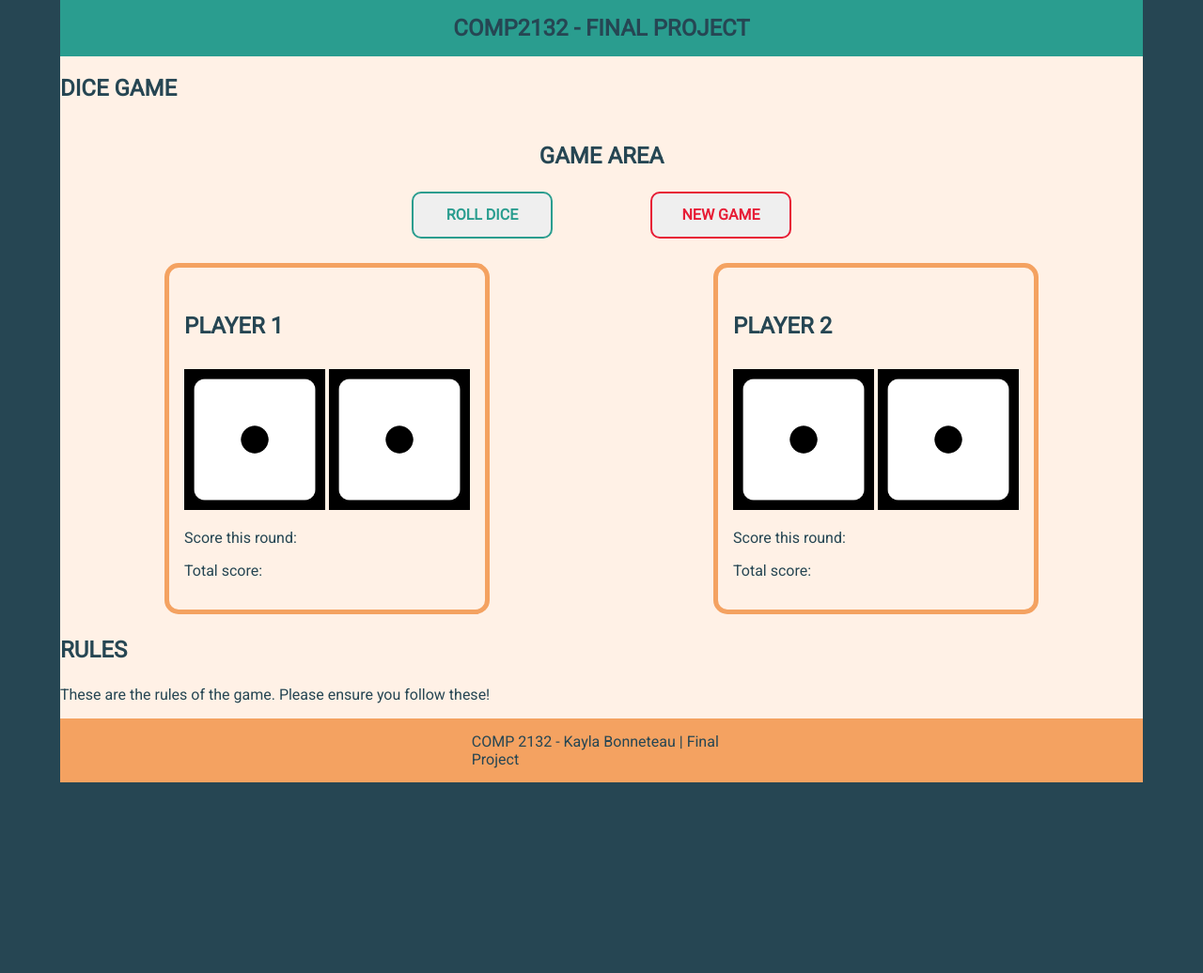
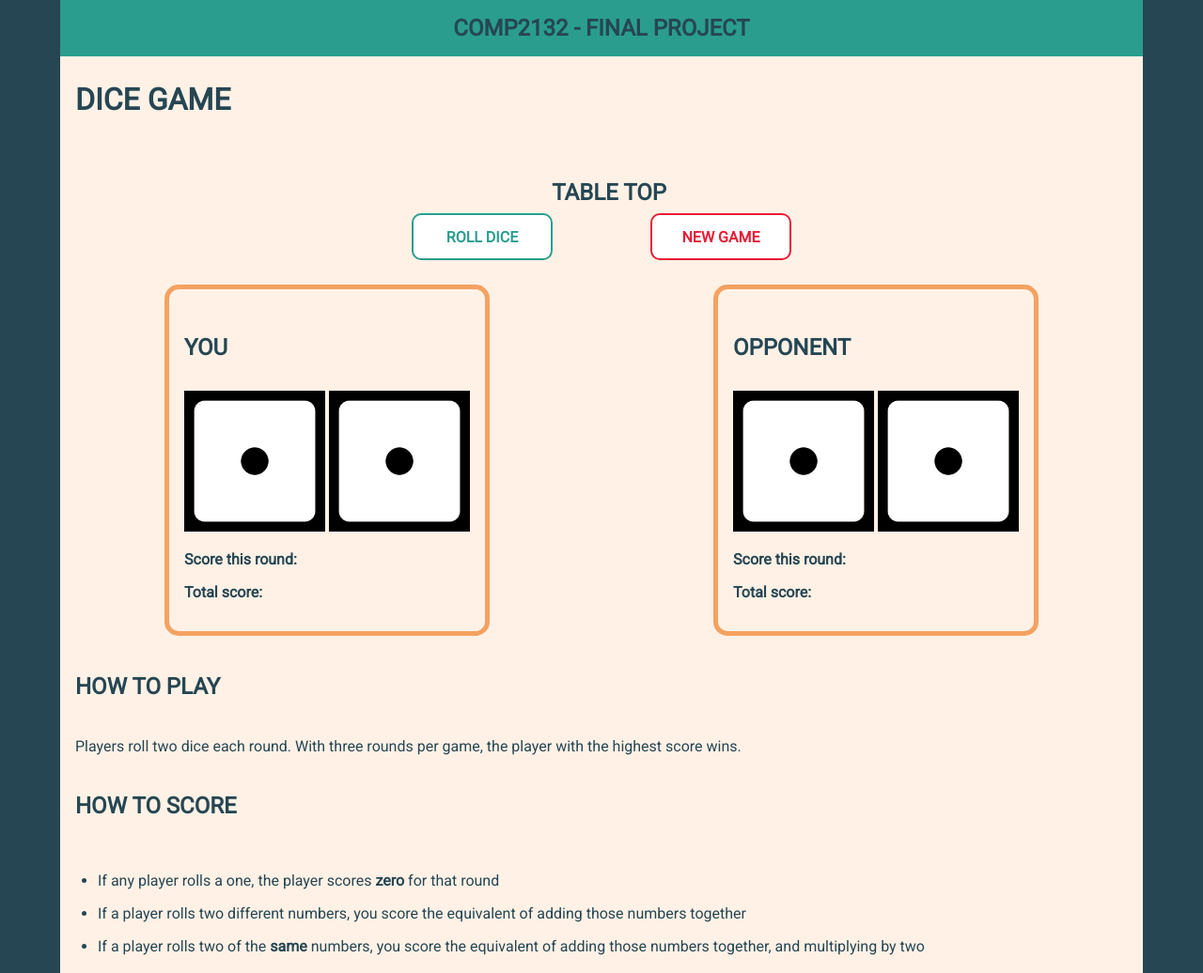
Before and after one commit to kbonneteau/Comp-2132-Final-Project, a plain HTML site: page index.html in a window 1280 px wide. Shown: the top 1036 px of the page at 94% size. Before the commit the page ends 833 px from the top, so only its background shows below. Drawn offline with Linux system fonts and the light colour scheme.

Commit message:
FinalProjectV1
The project functionality  and styling is complete.

Needs to be reviewed, and potential code refactoring.

```diff
--- a/css/mixins.scss
+++ b/css/mixins.scss
@@ -2,19 +2,6 @@
     padding: $padding;
     margin: $padding;
 }
-
-
-// @mixin playerGrid($componentName1,$componentName2,$componentName3,$componentName4){
-//     display: grid;
-//     grid-template-areas:
-//     "$componentName1    $componentName1"
-//     "$componentName2    $componentName3"
-//     "$componentName4    $componentName4";
-//     grid-template-columns: 1fr 1fr;
-//     grid-template-rows: 1fr 1fr 1fr 1fr;
-//     gap: 16px;
-
-// }
 
 @mixin gridComponentSetup($area){
     grid-area: $area;
@@ -26,7 +13,7 @@
 }
 
 @mixin buttonStyle($colorSelection){
-    background-color: fff;
+    background-color: white;
     color: $colorSelection;
     width: 150px;
     height: 50px;
@@ -40,7 +27,6 @@
     font-size: 16px;
     cursor: pointer;
 }
-
 
 @mixin buttonHover($colorSelection){
     color: $colorSelection;
--- a/css/page_content.scss
+++ b/css/page_content.scss
@@ -46,6 +46,10 @@ header{
         display: flex;
         flex-direction: column;
 
+        h2{
+            padding-left: 16px;
+            font-size: 32px;
+        }
 
         #game {
             display: grid;
@@ -68,6 +72,11 @@ header{
                 border: solid 5px $accent2;
                 border-radius: 15px;
                 padding: 16px;
+
+                .score{
+                    font-weight: bold;
+                }
+
             }
 
         }
@@ -80,10 +89,15 @@ header{
     }
 }
 
+h3, .rules{
+    padding: 16px 0 0 16px;
+}
+li {
+    padding-bottom: 16px;
+}
 
-
-
-// GRID AREA SETUP
+// =======================================================
+// GRID LAYOUT
 
 .game-heading{
     @include gridComponentSetup(game-heading);
@@ -106,13 +120,10 @@ header{
 }
 
 
+// =======================================================
+// BUTTON STYLING & PSEUDOCLASSES
 
 
-
-
-
-
-// button styling
 #btn-roll, #btn-ok{
     @include buttonStyle($accent);
 }
@@ -133,10 +144,6 @@ header{
 }
 
 
-
-
-
-
 img {
     width: $diceSize;
     height: $diceSize;
@@ -154,12 +161,7 @@ img {
     top: 50%;
     left: 50%;
     transform: translate(-50%, -50%);
-    /*
-    animate this opacity property
-    from 0 to 1
-    */
     opacity: 0;
-    // display: none;
     pointer-events: none;
 }
 
@@ -168,8 +170,8 @@ img {
     top: 10px;
     right: 10px;
     font-weight: bold;
-    border: solid 2px $primary_color;
-
+    border: solid 2px $exit_color;
+    color: $exit_color;
 }
 
 #btn-close, #btn-ok {
--- a/index.html
+++ b/index.html
@@ -4,6 +4,19 @@
         author:     Kayla Bonneteau
         date:       11/25/2020
         assignment: Final Project
+
+        Image credits:
+            Background
+                <span>Photo by <a href="https://unsplash.com/@markuswinkler?utm_source=unsplash&amp;utm_medium=referral&amp;utm_content=creditCopyText">Markus Winkler</a> on <a href="https://unsplash.com/?utm_source=unsplash&amp;utm_medium=referral&amp;utm_content=creditCopyText">Unsplash</a></span>
+
+            Dice images:
+                https://game-icons.net/tags/dice.html
+
+                Free license
+
+                These vector and bitmap graphics are provided
+                under CC BY 3.0
+
      -->
     <head>
         <meta charset="UTF-8">
@@ -21,14 +34,14 @@
                 <h2>Dice Game</h2>
                 <div id="dice-game">
                     <section id="game">
-                        <h3 class="game-heading">Game Area</h3>
+                        <h3 class="game-heading">Table Top</h3>
                         <div class="btn-contaner" id="buttons">
                             <button id="btn-roll">Roll dice</button>
                             <button id="btn-new">New game</button>
                         </div>
                         <!-- Output area -->
                         <section class="section-p1">
-                            <h4 class="h4-p1">Player 1</h4>
+                            <h4 class="h4-p1">You</h4>
 
                             <div class="dice-container" id="dice-container1">
                                 <img src="images/dice-1.png" alt="dice with the number 1 on the face" id="dice-image-1">
@@ -37,12 +50,12 @@
                             </div>
 
                             <div class="score-p1" id="score-container1">
-                                <p class="round-score">Score this round: <span id="p1-round"></span></p>
-                                <p class="total-score">Total score: <span id="p1-total"></span></p>
+                                <p class="score">Score this round: <span id="p1-round"></span></p>
+                                <p class="score">Total score: <span id="p1-total"></span></p>
                             </div>
                         </section>
                         <section class="section-p2">
-                            <h4 class="h4-p2">Player 2</h4>
+                            <h4 class="h4-p2">Opponent</h4>
                             <div class="dice-container" id="dice-container2">
                                 <img src="images/dice-1.png" alt="dice with the number 1 on the face" id="dice-image-3">
 
@@ -50,8 +63,8 @@
                             </div>
 
                             <div class="score-p2" id="score-container2">
-                                <p class="round-score">Score this round: <span id="p2-round"></span></p>
-                                <p class="total-score">Total score: <span id="p2-total"></span></p>
+                                <p class="score">Score this round: <span id="p2-round"></span></p>
+                                <p class="score">Total score: <span id="p2-total"></span></p>
                             </div>
 
 
@@ -67,9 +80,16 @@
                 </section>
 
                 <section>
-                    <h3>Rules</h3>
-                    <!-- Output area -->
-                    <p id="p-02">These are the rules of the game.  Please ensure you follow these!</p>
+                    <h3>How to play</h3>
+                    <p class="rules">Players roll two dice each round. With three rounds per game, the player with the highest score wins.</p>
+                    <h3>How to score</h3>
+                    <p class="rules"></p>
+                    <ul>
+                        <li id="first-list-item">If any player rolls a one, the player scores <strong>zero</strong> for that round</li>
+                        <li>If a player rolls two different numbers, you score the equivalent of adding those numbers together</li>
+                        <li>If a player rolls two of the <strong>same</strong> numbers, you score the equivalent of adding those numbers together, and multiplying by two</li>
+                    </ul>
+
                 </section>
             </main>
 
--- a/js/scripts.js
+++ b/js/scripts.js
@@ -87,7 +87,6 @@ Player.prototype.describeSelf = function(){
 
 const player1 = new Player("Challenger");
 const player2 = new Player("Opponent");
-
 
 
 // =======================================================
```
Also changed, not shown: css/styles.css, css/styles.min.css, images/background-image.jpg (added).
